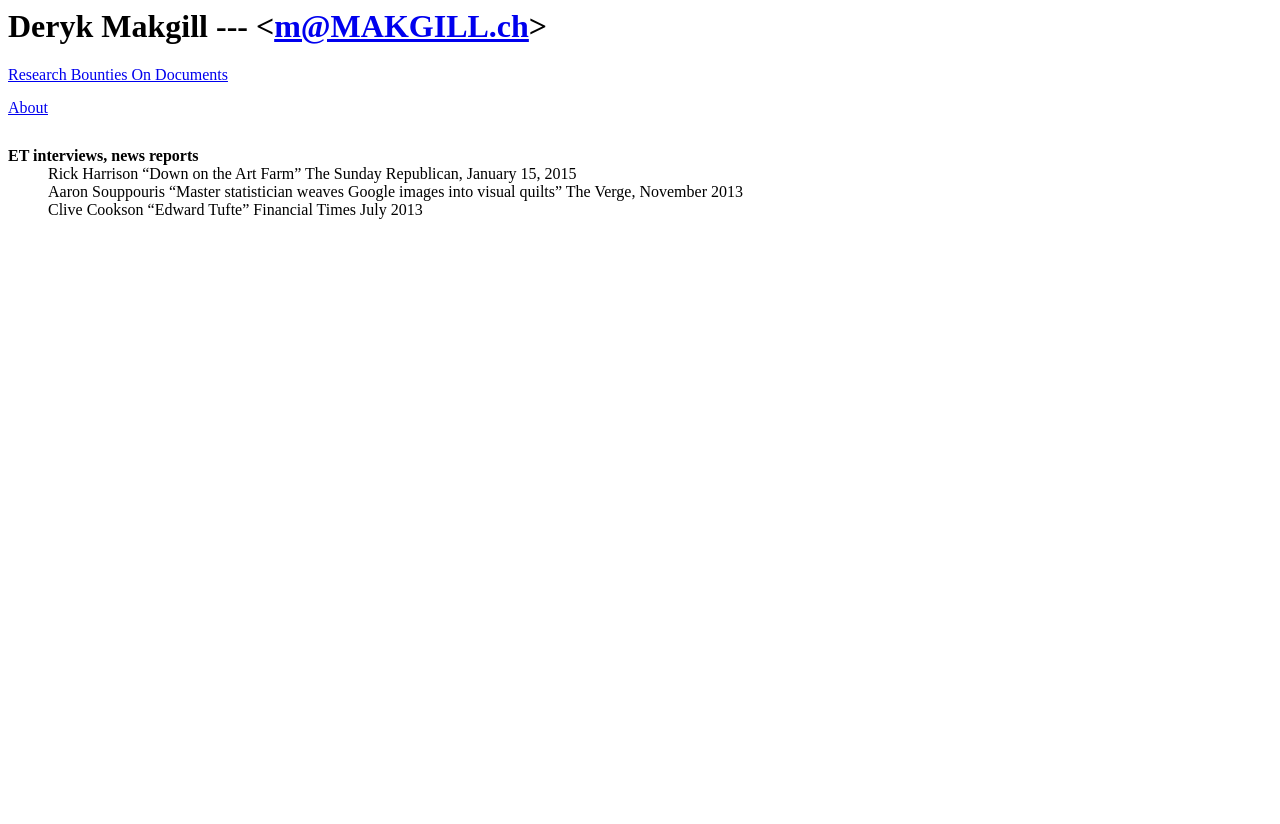
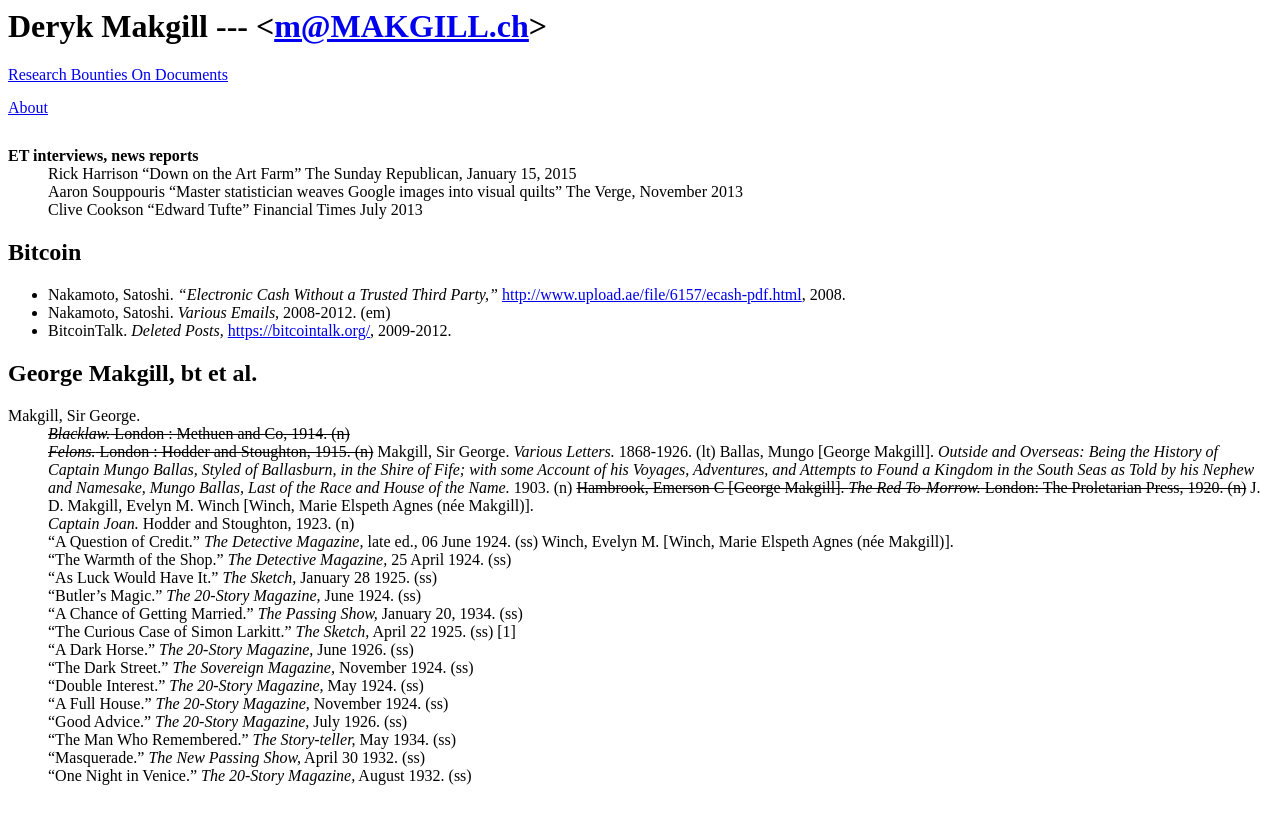
Before and after one commit to derykmakgill/website, a Jekyll site: the page built from index.md, in a window 1280 px wide. Shown: the top 824 px of the page. Built offline with Jekyll 4.4.1, drawn with Linux system fonts in a browser that asks for light colours.

Commit message:
Update index.md

```diff
--- a/index.md
+++ b/index.md
@@ -14,3 +14,37 @@
 : Rick Harrison "Down on the Art Farm" The Sunday Republican, January 15, 2015
 : Aaron Souppouris "Master statistician weaves Google images into visual quilts" The Verge, November 2013
 : Clive Cookson "Edward Tufte" Financial Times July 2013
+
+
+
+## Bitcoin
+
+- Nakamoto, Satoshi. *"Electronic Cash Without a Trusted Third Party,"* [http://www.upload.ae/file/6157/ecash-pdf.html](http://www.upload.ae/file/6157/ecash-pdf.html), 2008.<span class="footnote"><span class="fnHide"> (Footnote: </span>I was once played by someone trying to pass off a forgery as real and I was silly enough not to check the meta data first in my excitement. Fortunately I didn't lose money because the person who passed the document on wasn't aiming for that.<span class="fnHide">)</span></span>
+- Nakamoto, Satoshi. *Various Emails,* 2008-2012. (em)<span class="footnote"><span class="fnHide"> (Footnote: </span>Adam Back, Greg Maxwell and Theymos should release the emails from they claim to have received from Satoshi. If there are identifying materials, which I doubt, they can be redacted from the document!<span class="fnHide">)</span></span>
+- BitcoinTalk. *Deleted Posts,* [https://bitcointalk.org/](https://bitcointalk.org/), 2009-2012.
+
+## George Makgill, bt et al.
+
+Makgill, Sir George.
+: ~~*Blacklaw.* London : Methuen and Co, 1914. (n)~~
+: ~~*Felons.* London : Hodder and Stoughton, 1915. (n)~~
+Makgill, Sir George. *Various Letters.* 1868-1926. (lt)<span class="footnote"><span class="fnHide"> (Footnote: </span>If it is any help, I have read rumors that many of his papers were given to the Vatican...though one <a href="http://answers.google.com/answers/threadview/id/771994.html">researcher</a> reports finding a letter in an old M15 file in the London Metropolitan Archives, and the National Archives of Scotland are probably a place to start as well.<span class="fnHide">)</span></span>
+Ballas, Mungo [George Makgill]. *Outside and Overseas: Being the History of Captain Mungo Ballas, Styled of Ballasburn, in the Shire of Fife; with some Account of his Voyages, Adventures, and Attempts to Found a Kingdom in the South Seas as Told by his Nephew and Namesake, Mungo Ballas, Last of the Race and House of the Name.* 1903. (n)
+~~Hambrook, Emerson C [George Makgill]. *The Red To-Morrow.* London: The Proletarian Press, 1920. (n)~~
+J. D. Makgill, Evelyn M. Winch [Winch, Marie Elspeth Agnes (née Makgill)].<span class="footnote"><span class="fnHide"> (Footnote: </span>Sir John Donald Alexander Arthur Makgill and Marie Elspeth Agnes Makgill were the son and daughter, respectively, of Sir. George Makgill, hence their inclusion in the George Makgill label. My initial interest in them was to learn more about George Makgill himself, but I've found they stand well on their own, especially Marie who, under Evelyn Winch, was apparently quite popular in her day.<span class="fnHide">)</span></span>
+: *Captain Joan.* Hodder and Stoughton, 1923. (n)
+: "A Question of Credit." *The Detective Magazine,* late ed., 06 June 1924. (ss)
+Winch, Evelyn M. [Winch, Marie Elspeth Agnes (née Makgill)].
+: "The Warmth of the Shop." *The Detective Magazine,* 25 April 1924. (ss)
+: "As Luck Would Have It." *The Sketch,* January 28 1925. (ss)
+: "Butler's Magic." *The 20-Story Magazine,* June 1924. (ss)
+: "A Chance of Getting Married." *The Passing Show,* January 20, 1934. (ss)
+: "The Curious Case of Simon Larkitt." *The Sketch,* April 22 1925. (ss) [1]
+: "A Dark Horse." *The 20-Story Magazine,* June 1926. (ss)
+: "The Dark Street." *The Sovereign Magazine,* November 1924. (ss)
+: "Double Interest." *The 20-Story Magazine,* May 1924. (ss)
+: "A Full House." *The 20-Story Magazine,* November 1924. (ss)
+: "Good Advice." *The 20-Story Magazine,* July 1926. (ss)
+: "The Man Who Remembered." *The Story-teller,* May 1934. (ss)
+: "Masquerade." *The New Passing Show,* April 30 1932. (ss)
+: "One Night in Venice." *The 20-Story Magazine,* August 1932. (ss)
```
